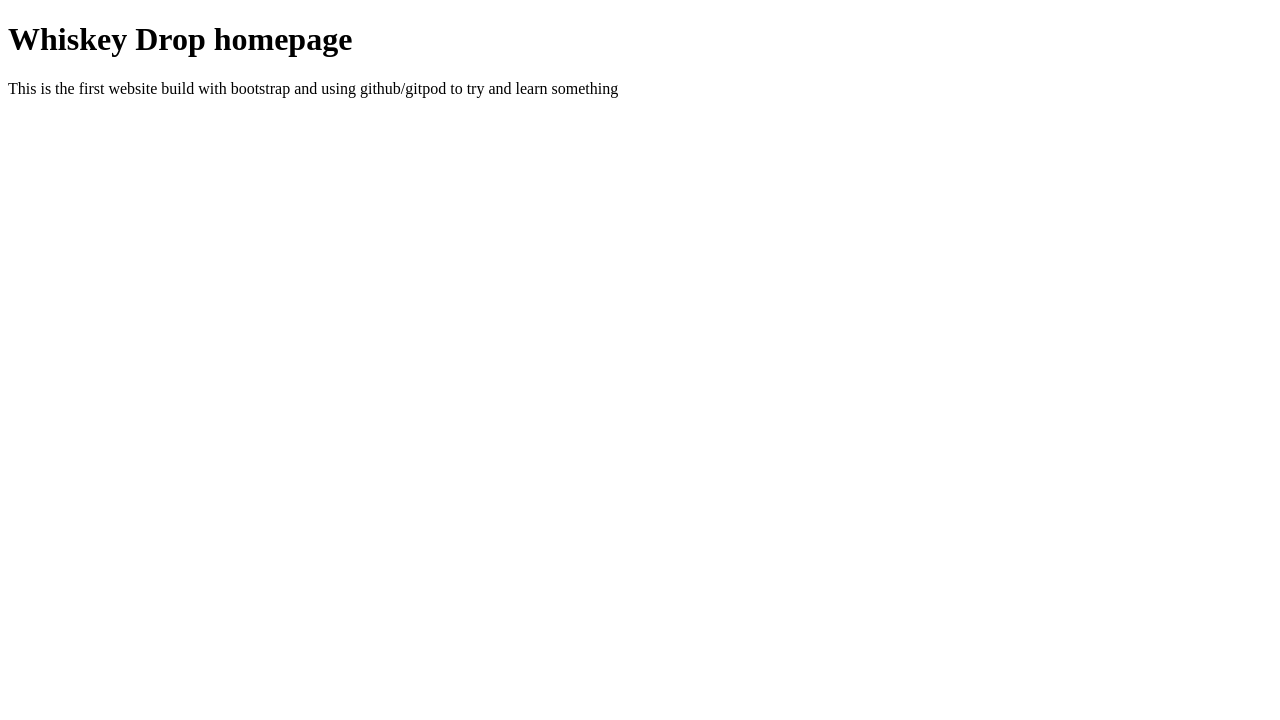
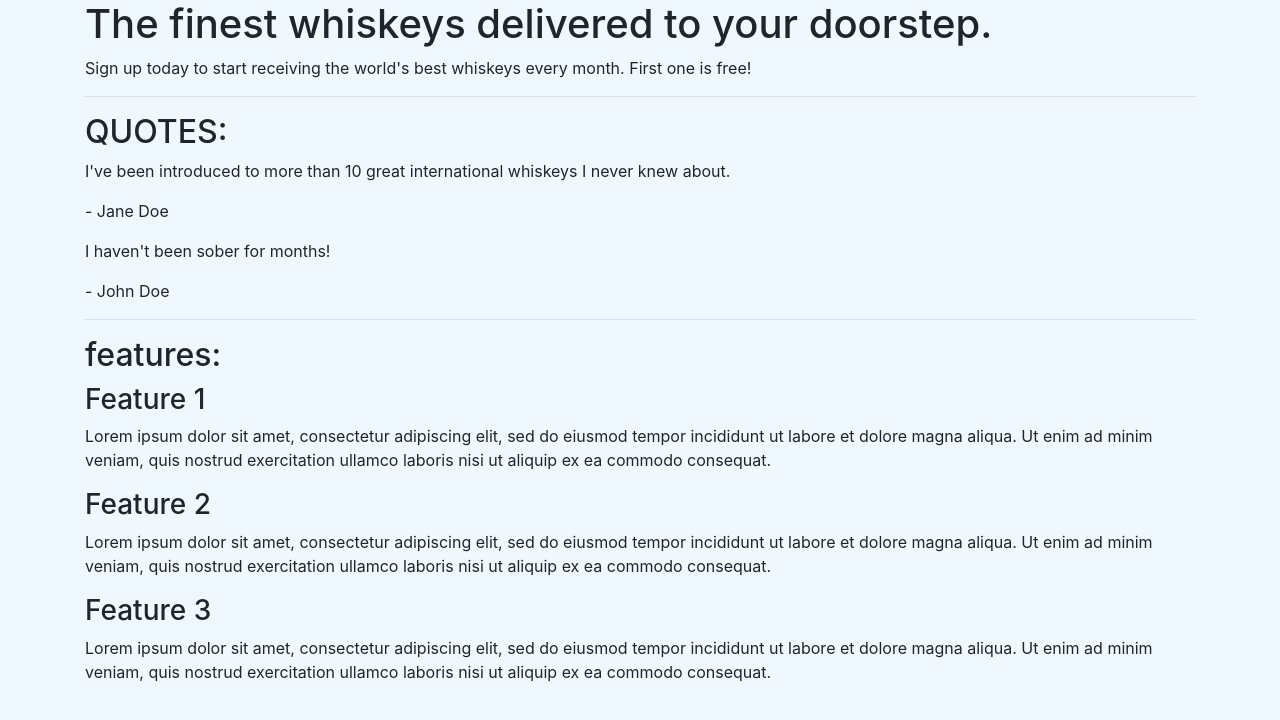
Before and after one commit to chevaleresse/bootstrap-module, a plain HTML site: page bootstrap/index.html in a window 1280 px wide. Drawn offline with nearby package versions, Linux system fonts and the light colour scheme.

Commit message:
Added sample content to index.html

```diff
--- a/bootstrap/index.html
+++ b/bootstrap/index.html
@@ -3,10 +3,49 @@
 <head>
     <meta charset="UTF-8">
     <meta name="viewport" content="width=device-width, initial-scale=1.0">
+    <link rel="stylesheet" href="https://maxcdn.bootstrapcdn.com/bootstrap/4.1.3/css/bootstrap.min.css">
+    <link rel="stylesheet" href="../bootstrap/stylesheet/style.css">
     <title>Whiskey Drop | Taste a new whiskey every month</title>
 </head>
 <body>
-    <h1>Whiskey Drop homepage</h1>
-    <p>This is the first website build with bootstrap and using github/gitpod to try and learn something</p>
+   <article class="container">
+       <section class="callout">
+           <h1>The finest whiskeys delivered to your doorstep.</h1>
+           <p>Sign up today to start receiving the world's best whiskeys every month. First one is free! </p>
+       </section>
+
+       <hr>
+
+       <section class="quotes">
+           <h2 class="text-uppercase">Quotes:</h2>
+           <div class="quote">
+               <p>I've been introduced to more than 10 great international whiskeys I never knew about.</p>
+                <p>- Jane Doe</p>
+            </div>
+            <div class="quote">
+                <p>I haven't been sober for months!</p>
+                <p>- John Doe</p>
+            </div>
+       </section>
+
+       <hr>
+
+       <section class="features">
+           <h2>features:</h2>
+           <div class="feature">
+               <h3>Feature 1</h3>
+               <p>Lorem ipsum dolor sit amet, consectetur adipiscing elit, sed do eiusmod tempor incididunt ut labore et dolore magna aliqua. Ut enim ad minim veniam, quis nostrud exercitation ullamco laboris nisi ut aliquip ex ea commodo consequat.</p>
+           </div>
+           <div class="feature">
+                <h3>Feature 2</h3>
+                <p>Lorem ipsum dolor sit amet, consectetur adipiscing elit, sed do eiusmod tempor incididunt ut labore et dolore magna aliqua. Ut enim ad minim veniam, quis nostrud exercitation ullamco laboris nisi ut aliquip ex ea commodo consequat.</p>
+            </div>
+           <div class="feature">
+               <h3>Feature 3</h3>
+               <p>Lorem ipsum dolor sit amet, consectetur adipiscing elit, sed do eiusmod tempor incididunt ut labore et dolore magna aliqua. Ut enim ad minim veniam, quis nostrud exercitation ullamco laboris nisi ut aliquip ex ea commodo consequat.</p>
+           </div>
+       </section>
+
+   </article>
 </body>
 </html>
```
